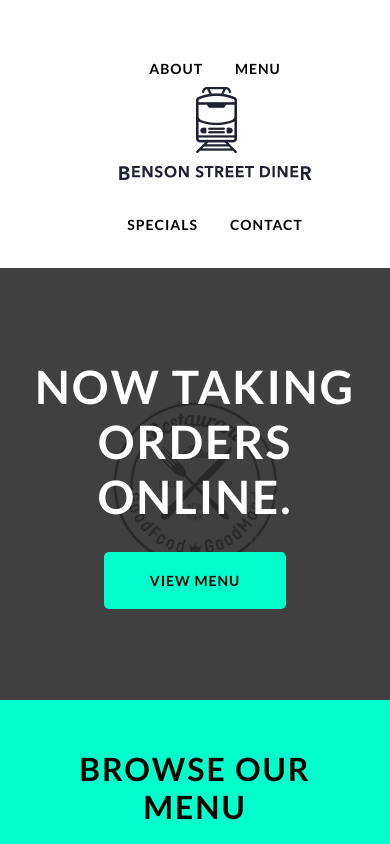
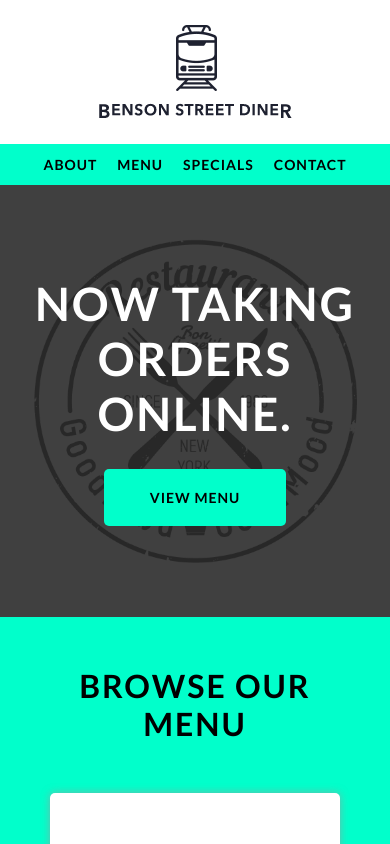
Before and after one commit to lancehenry/benson-diner, a plain HTML site: page index.html in a window 390 px wide. Shown: the top 844 px of the page. Drawn offline with nearby package versions, Linux system fonts and the light colour scheme.

Commit message:
Finished up some navbar-mobile styling

```diff
--- a/assets/css/style.css
+++ b/assets/css/style.css
@@ -30,6 +30,10 @@ a:hover {
   color: #000;
 }
 
+.mobile-nav {
+  display: none;
+}
+
 /* Jumbotron styles
 --------------------------------------------------- */
 .bg-cover {
@@ -38,7 +42,6 @@ a:hover {
   background-position: 50% 50%;
   position: relative;
   margin-bottom: 0;
-  /* z-index: -2; */
 }
 
 .overlay {
@@ -56,7 +59,6 @@ a:hover {
   text-align: center;
   padding-top: 15%;
   padding-bottom: 15%;
-  /* padding-right: 60px; */
 }
 
 .display-4 {
@@ -140,6 +142,12 @@ h4 {
 /* Max Width (991px) */
 
 @media only screen and (max-width: 991px) {
+  .bg-cover {
+    background-size: 55%;
+    background-position: 50% 50%;
+    position: relative;
+    margin-bottom: 0;
+  }
 
   .bg-container {
     background-color: #fff;
@@ -181,6 +189,44 @@ h4 {
 /* Max Width (767px) */
 
 @media only screen and (max-width: 767px) {
+  a.nav-link {
+    display: none;
+  }
+
+  .nav-brand {
+    padding-right: 40px;
+  }
+
+  .mobile-nav {
+    display: inline-flex;
+    width: 100%;
+    color: #000;
+    background-color: #01ffcb;
+    font-weight: 700;
+    font-size: 14px;
+    list-style-type: none;
+    text-transform: uppercase;
+    letter-spacing: 1px;
+    padding-top: 10px;
+    padding-bottom: 10px;
+    padding-right: 20px;
+    margin-bottom: 0;
+  }
+
+  a.mobile-link {
+    margin-right: 20px;
+  }
+
+  a.mobile-link:hover {
+    text-decoration: none;
+  }
+
+  .bg-cover {
+    background-size: 65%;
+    background-position: 50% 50%;
+    position: relative;
+    margin-bottom: 0;
+  }
 
   .col-sm {
     flex-basis: auto;
@@ -230,7 +276,6 @@ h4 {
 /* Max Width (458px) */
 
 @media only screen and (max-width: 458px) {
-
   .col-sm {
     flex-basis: auto;
   }
@@ -275,3 +320,14 @@ h4 {
     margin-top: 30px;
   }
 }
+
+/* Max Width (445px) */
+
+@media only screen and (max-width: 445px) {
+  .bg-cover {
+    background-size: 85%;
+    background-position: 50% 50%;
+    position: relative;
+    margin-bottom: 0;
+  }
+}
--- a/index.html
+++ b/index.html
@@ -46,6 +46,24 @@
         </li>
       </ul>
     </nav>
+
+    <!-- Mobile Navbar (display at breakpoint 767) -->
+    <div>
+      <ul class="mobile-nav justify-content-center">
+        <li class="mobile-item">
+          <a class="mobile-link" aria-label="About" href="#">About</a>
+        </li>
+        <li class="mobile-item">
+          <a class="mobile-link" href="#">Menu</a>
+        </li>
+        <li class="mobile-item">
+          <a class="mobile-link" href="#">Specials</a>
+        </li>
+        <li class="mobile-item">
+          <a class="mobile-link" href="#">Contact</a>
+        </li>
+      </ul>
+    </div>
 
     <!-- Jumbotron -->
     <div class="jumbotron jumbotron-fluid bg-cover">
```
